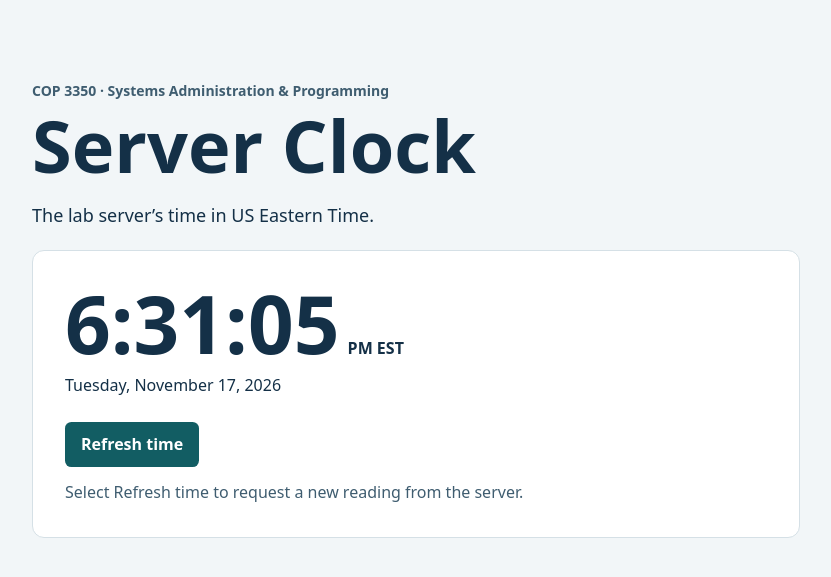
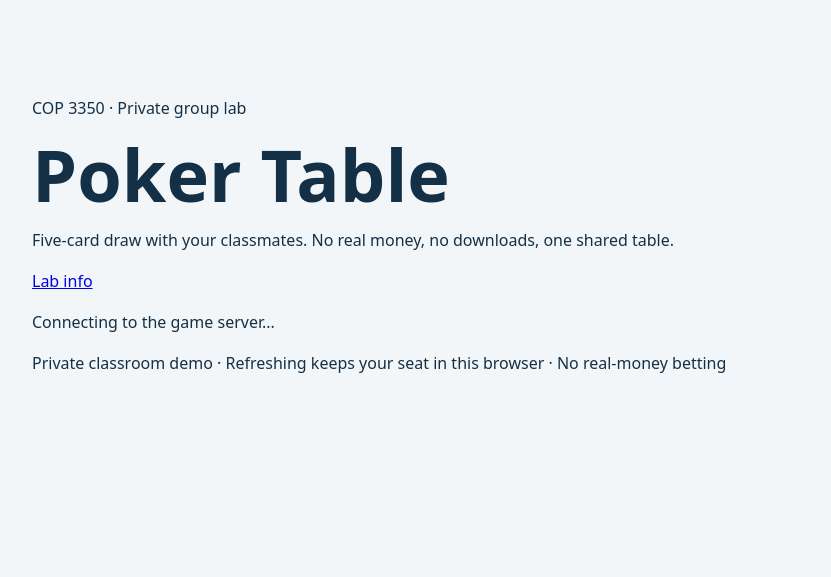
Before and after one commit to martnap21/COP3350GP-dynamic, a PHP site: page / in a window 1280 px wide. Shown: the top 577 px of the page, without its empty margins (224-1055 px from the left). Run offline with PHP 8.4, Linux system fonts and the light colour scheme.

Commit message:
Replace server clock with shared poker table page

```diff
--- a/index.php
+++ b/index.php
@@ -1,36 +1,82 @@
 <?php
 declare(strict_types=1);
-
-header('Content-Type: text/html; charset=UTF-8');
+ini_set('session.use_strict_mode', '1');
+session_name('POKERLABSESSID');
+session_set_cookie_params([
+    'httponly' => true,
+    'secure' => isset($_SERVER['HTTPS']) && $_SERVER['HTTPS'] !== 'off',
+    'samesite' => 'Lax',
+]);
+session_start();
+if (!isset($_SESSION['poker_csrf'])) {
+    $_SESSION['poker_csrf'] = bin2hex(random_bytes(24));
+}
 header('Cache-Control: no-store');
-$serverTime = new DateTimeImmutable('now', new DateTimeZone('America/New_York'));
+header('X-Content-Type-Options: nosniff');
 ?>
 <!doctype html>
 <html lang="en">
 <head>
   <meta charset="utf-8">
   <meta name="viewport" content="width=device-width, initial-scale=1">
-  <meta name="description" content="The COP 3350 lab web server’s time in US Eastern Time.">
-  <title>Server Clock | COP 3350</title>
+  <meta name="csrf-token" content="<?= htmlspecialchars($_SESSION['poker_csrf'], ENT_QUOTES, 'UTF-8') ?>">
+  <meta name="description" content="Play a simple live five-card draw poker game with classmates.">
+  <title>Poker Table | Group Lab</title>
   <link rel="stylesheet" href="style.css">
+  <script src="app.js" defer></script>
 </head>
 <body>
   <main>
-    <p class="course">COP 3350 · Systems Administration &amp; Programming</p>
-    <h1>Server Clock</h1>
-    <p class="intro">The lab server’s time in US Eastern Time.</p>
+    <header class="top">
+      <div>
+        <p class="eyebrow">COP 3350 · Private group lab</p>
+        <h1>Poker Table</h1>
+        <p class="subtitle">Five-card draw with your classmates. No real money, no downloads, one shared table.</p>
+      </div>
+      <a class="back" href="https://info.lab.test">Lab info</a>
+    </header>
 
-    <div class="clock">
-      <time datetime="<?= $serverTime->format('c') ?>">
-        <span class="digits"><?= $serverTime->format('g:i:s') ?></span>
-        <span class="period"><?= $serverTime->format('A T') ?></span>
-        <span class="date"><?= $serverTime->format('l, F j, Y') ?></span>
-      </time>
-      <form method="get">
-        <button type="submit">Refresh time</button>
+    <p id="notice" class="notice" role="status" aria-live="polite">Connecting to the game server...</p>
+    <section id="join" class="panel" hidden>
+      <h2>Join the table</h2>
+      <p id="join-hint">Enter a name to join the next hand.</p>
+      <form id="join-form">
+        <label for="player-name">Display name</label>
+        <div class="join-controls">
+          <input id="player-name" name="name" maxlength="24" autocomplete="nickname" required placeholder="Your name">
+          <button type="submit" id="join-button">Join table</button>
+        </div>
       </form>
-      <p class="note">Select Refresh time to request a new reading from the server.</p>
-    </div>
+    </section>
+
+    <section id="game" hidden>
+      <div class="game-head">
+        <div>
+          <p class="eyebrow" id="round">Waiting for a hand</p>
+          <h2 id="phase-title">Lobby</h2>
+          <p id="phase-description">Waiting for players.</p>
+        </div>
+        <button id="lobby-button" class="secondary" hidden>Return to lobby</button>
+      </div>
+
+      <div class="felt">
+        <h3>Players</h3>
+        <div id="players" class="players"></div>
+        <div class="hand-area">
+          <h3 id="hand-heading">Your cards</h3>
+          <p id="hand-hint" class="hint">Join a table to play.</p>
+          <div id="hand" class="cards" aria-label="Your hand"></div>
+        </div>
+      </div>
+
+      <div class="controls">
+        <button id="start-button" hidden>Deal cards</button>
+        <button id="draw-button" hidden>Draw selected cards</button>
+        <button id="leave-button" class="secondary" hidden>Leave table</button>
+      </div>
+      <p class="hint">Rules: 2–6 players. Each player gets five cards and may replace up to three once. When everyone finishes, the highest poker hand wins one point. Ties award each winner a point. Click cards to select replacements.</p>
+    </section>
+    <footer>Private classroom demo · Refreshing keeps your seat in this browser · No real-money betting</footer>
   </main>
 </body>
 </html>
```
